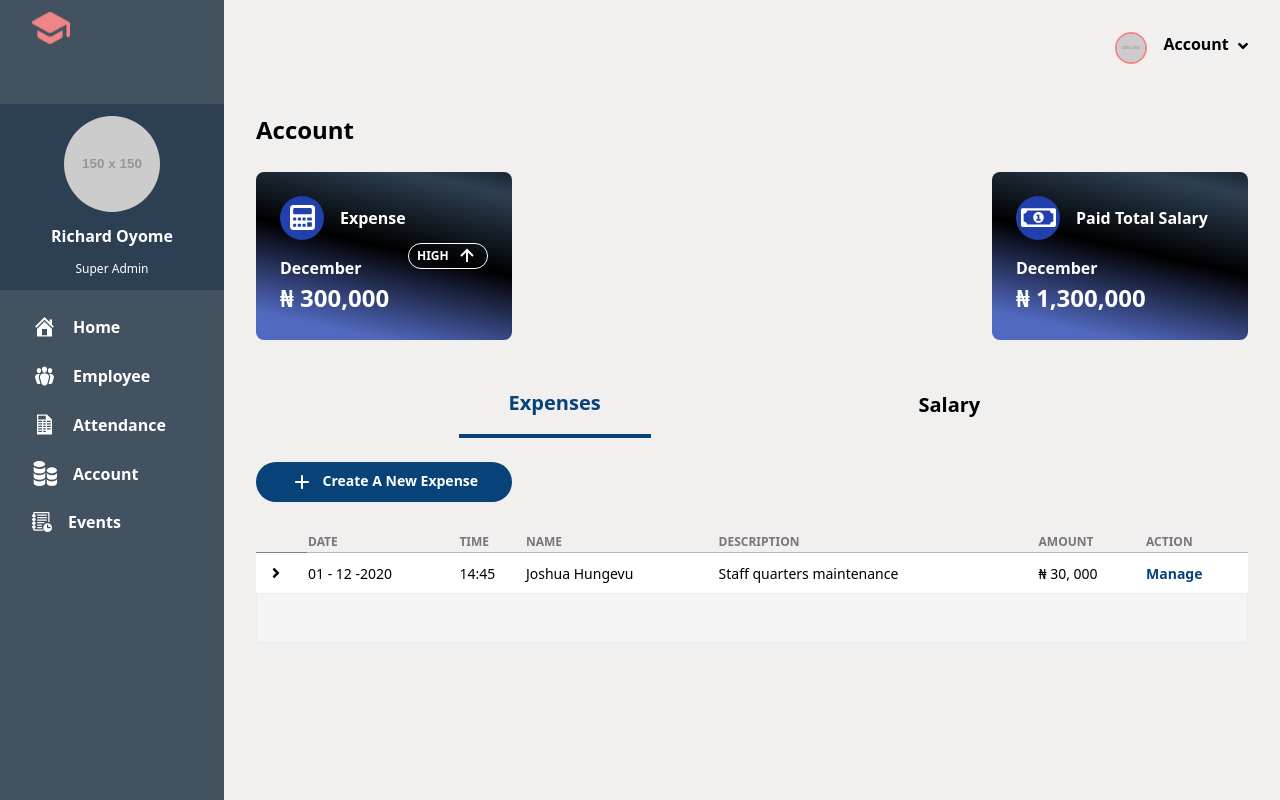
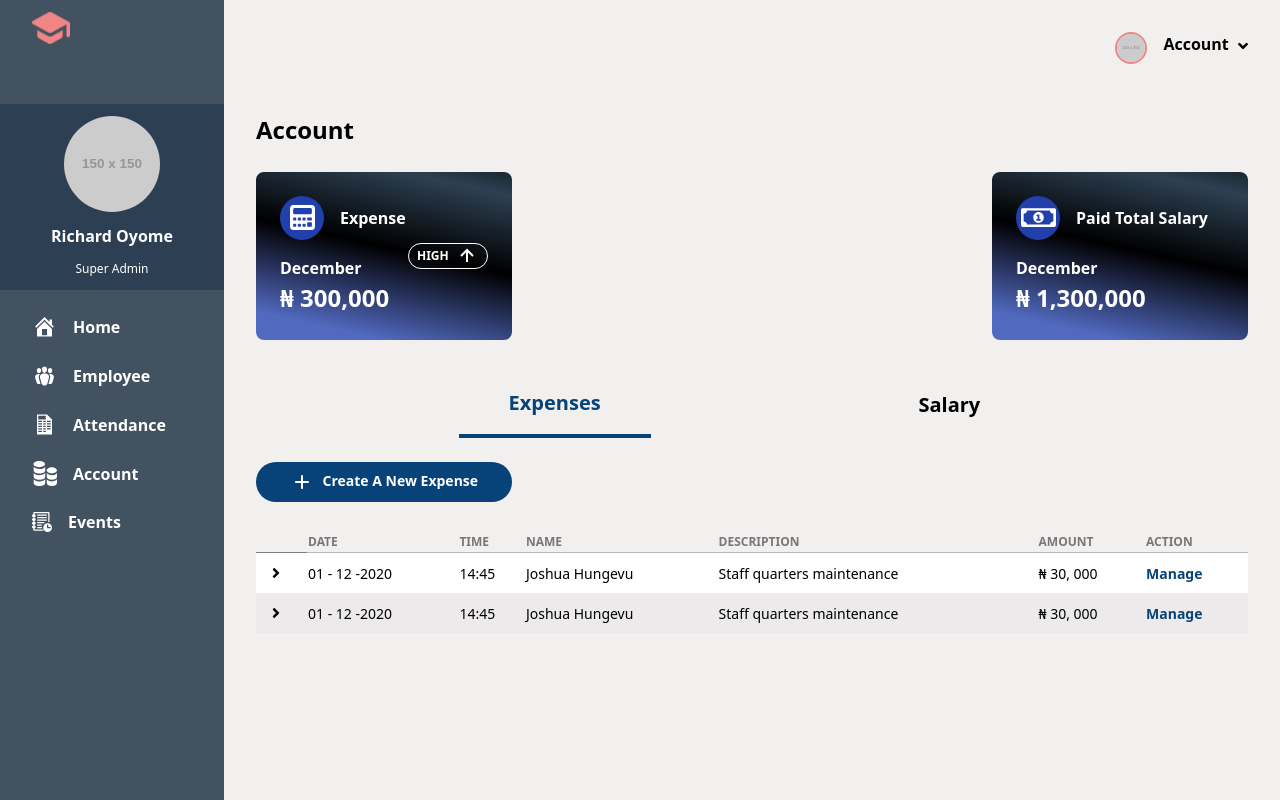
Before and after one commit to Mr-Malomz/School-IT_NextJs, a Next.js app: page /auth/Account in a window 1280 px wide. Built offline with nearby package versions, Linux system fonts and the light colour scheme.

Commit message:
Account table toggle functionality

```diff
--- a/components/AccountTableSect.tsx
+++ b/components/AccountTableSect.tsx
@@ -1,11 +1,48 @@
-import React from 'react';
+import React, { useState } from 'react';
 import AuthLinkButton from './AuthLinkButton';
 import styled from 'styled-components';
 import ArrowRight from '../public/utils/svg/ArrowRight';
 import ArrowDownTab from '../public/utils/svg/ArrowDownTab';
 import Link from 'next/link';
 
+const TableWrapper = styled.div`
+	table {
+		width: 100%;
+		border-collapse: separate;
+		border-spacing: 0 0px;
+		font-size: 14px;
+		margin-top: 30px;
+
+		thead {
+			th {
+				border-bottom: 1px solid grey;
+			}
+		}
+
+		tbody {
+			tr {
+				height: 2.5rem;
+				&:nth-child(odd) {
+					background-color: #ffffff;
+				}
+				&:nth-child(even) {
+					background-color: #eceaea;
+				}
+			}
+		}
+	}
+`;
+
 const AccountTableSect = () => {
+	const [state, setShow] = useState({
+		show: false,
+		index: null,
+	});
+
+	const handleToggle = (e, indx) => {
+		setShow({ ...state, show: !state.show, index: indx });
+	};
+
 	return (
 		<div className='w-full'>
 			<AuthLinkButton hrefLink='#' text='create a new expense' />
@@ -37,8 +74,18 @@ const AccountTableSect = () => {
 					<tbody>
 						<tr>
 							<td className='pl-3'>
-								<ArrowRight className='cursor-pointer' />
-								{/* <ArrowDownTab className='cursor-pointer' /> */}
+								{!state.show && (
+									<ArrowRight
+										className='cursor-pointer'
+										onClick={(e) => handleToggle(e, 1)}
+									/>
+								)}
+								{state.index == 1 && state.show && (
+									<ArrowDownTab
+										className='cursor-pointer'
+										onClick={(e) => handleToggle(e, 1)}
+									/>
+								)}
 							</td>
 							<td>01 - 12 -2020</td>
 							<td className='hidden lg:table-cell'>14:45</td>
@@ -55,14 +102,114 @@ const AccountTableSect = () => {
 								</Link>
 							</td>
 						</tr>
+						{state.index == 1 && state.show && (
+							<tr>
+								<td colSpan={7}>
+									<div
+										className='p-6 w-full lg:flex lg:justify-between'
+										style={{ backgroundColor: '#F5F4F4' }}
+									>
+										<div className='w-full flex justify-between mb-6 lg:mb-0'>
+											<div className='w-full'>
+												<p className='uppercase font-semibold opacity-50 text-xs mb-2'>
+													amount
+												</p>
+												<h3 className='text-xl font-semibold opacity-75'>
+													₦ 30,000{' '}
+												</h3>
+											</div>
+											<div className='w-full'>
+												<p className='uppercase font-semibold opacity-50 text-xs mb-2'>
+													department
+												</p>
+												<h3 className='text-xl font-semibold opacity-75'>
+													₦ 30,000{' '}
+												</h3>
+											</div>
+										</div>
+										<div className='w-full lg:flex lg:justify-center lg:flex-col'>
+											<p className='uppercase font-semibold opacity-50 text-xs mb-2'>
+												details
+											</p>
+											<p className='text-sm opacity-50'>
+												Block work removal and
+												renovation, Industrial Glasss
+												for deep cleaning moton graphics
+											</p>
+										</div>
+									</div>
+								</td>
+							</tr>
+						)}
 						<tr>
-							<td colSpan={7}>
-								<div
-									className='p-6 w-full'
-									style={{ backgroundColor: '#F5F4F4' }}
-								></div>
+							<td className='pl-3'>
+								{!state.show && (
+									<ArrowRight
+										className='cursor-pointer'
+										onClick={(e) => handleToggle(e, 2)}
+									/>
+								)}
+								{state.index == 2 && state.show && (
+									<ArrowDownTab
+										className='cursor-pointer'
+										onClick={(e) => handleToggle(e, 2)}
+									/>
+								)}
+							</td>
+							<td>01 - 12 -2020</td>
+							<td className='hidden lg:table-cell'>14:45</td>
+							<td>Joshua Hungevu</td>
+							<td className='hidden lg:table-cell'>
+								Staff quarters maintenance{' '}
+							</td>
+							<td>₦ 30, 000</td>
+							<td>
+								<Link href='#'>
+									<a className='font-semibold text-btn-sec inline-block capitalize hover:text-blue-900'>
+										manage
+									</a>
+								</Link>
 							</td>
 						</tr>
+						{state.index == 2 && state.show && (
+							<tr>
+								<td colSpan={7}>
+									<div
+										className='p-6 w-full lg:flex lg:justify-between'
+										style={{ backgroundColor: '#F5F4F4' }}
+									>
+										<div className='w-full flex justify-between mb-6 lg:mb-0'>
+											<div className='w-full'>
+												<p className='uppercase font-semibold opacity-50 text-xs mb-2'>
+													amount
+												</p>
+												<h3 className='text-xl font-semibold opacity-75'>
+													₦ 30,000{' '}
+												</h3>
+											</div>
+											<div className='w-full'>
+												<p className='uppercase font-semibold opacity-50 text-xs mb-2'>
+													department
+												</p>
+												<h3 className='text-xl font-semibold opacity-75'>
+													₦ 30,000{' '}
+												</h3>
+											</div>
+										</div>
+										<div className='w-full lg:flex lg:justify-center lg:flex-col'>
+											<p className='uppercase font-semibold opacity-50 text-xs mb-2'>
+												details
+											</p>
+											<p className='text-sm opacity-50'>
+												Block work removal and
+												renovation, Industrial Glasss
+												for deep cleaning moton graphics
+											</p>
+										</div>
+									</div>
+								</td>
+							</tr>
+						)}
 					</tbody>
 				</table>
 			</TableWrapper>
@@ -70,32 +217,4 @@ const AccountTableSect = () => {
 	);
 };
 
-const TableWrapper = styled.div`
-	table {
-		width: 100%;
-		border-collapse: separate;
-		border-spacing: 0 0px;
-		font-size: 14px;
-		margin-top: 30px;
-
-		thead {
-			th {
-				border-bottom: 1px solid grey;
-			}
-		}
-
-		tbody {
-			tr {
-				height: 2.5rem;
-				&:nth-child(odd) {
-					background-color: #ffffff;
-				}
-				&:nth-child(even) {
-					background-color: #eceaea;
-				}
-			}
-		}
-	}
-`;
-
 export default AccountTableSect;
--- a/pages/auth/Account.tsx
+++ b/pages/auth/Account.tsx
@@ -24,7 +24,7 @@ const Account = () => {
 			<h3 className='text-2xl font-semibold capitalize mb-6'>account</h3>
 			<div className='w-full flex justify-between mb-12'>
 				<div
-					className=' w-56 p-6 rounded-lg flex justify-between items-center lg:w-64'
+					className=' w-48 py-4 px-3 lg:p-6 rounded-lg flex justify-between items-center lg:w-64'
 					style={styles.bgContainer}
 				>
 					<div className=''>
@@ -75,7 +75,7 @@ const Account = () => {
 					</div>
 				</div>
 				<div
-					className='rounded-lg w-56 p-6 lg:w-64'
+					className='rounded-lg w-48 py-4 px-3 lg:p-6 lg:w-64'
 					style={styles.bgContainer}
 				>
 					<div className='flex items-center'>
```
